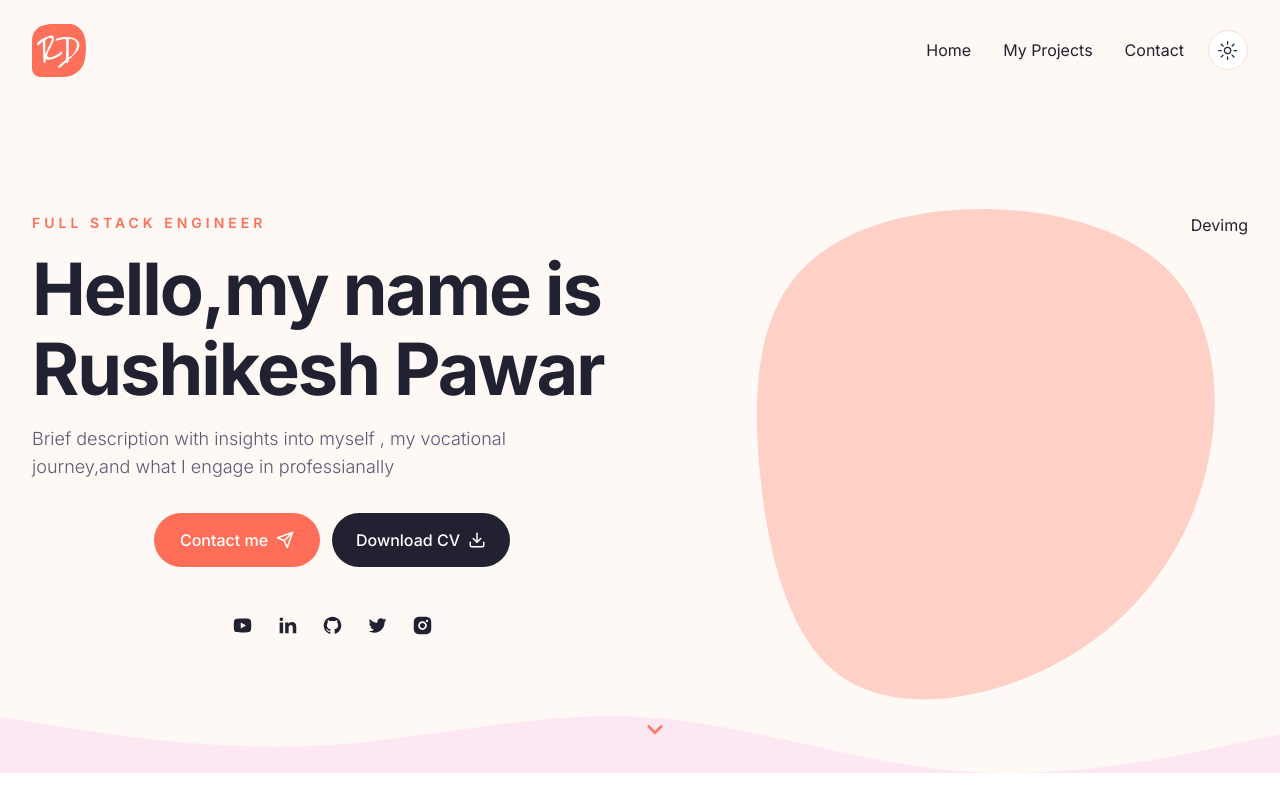
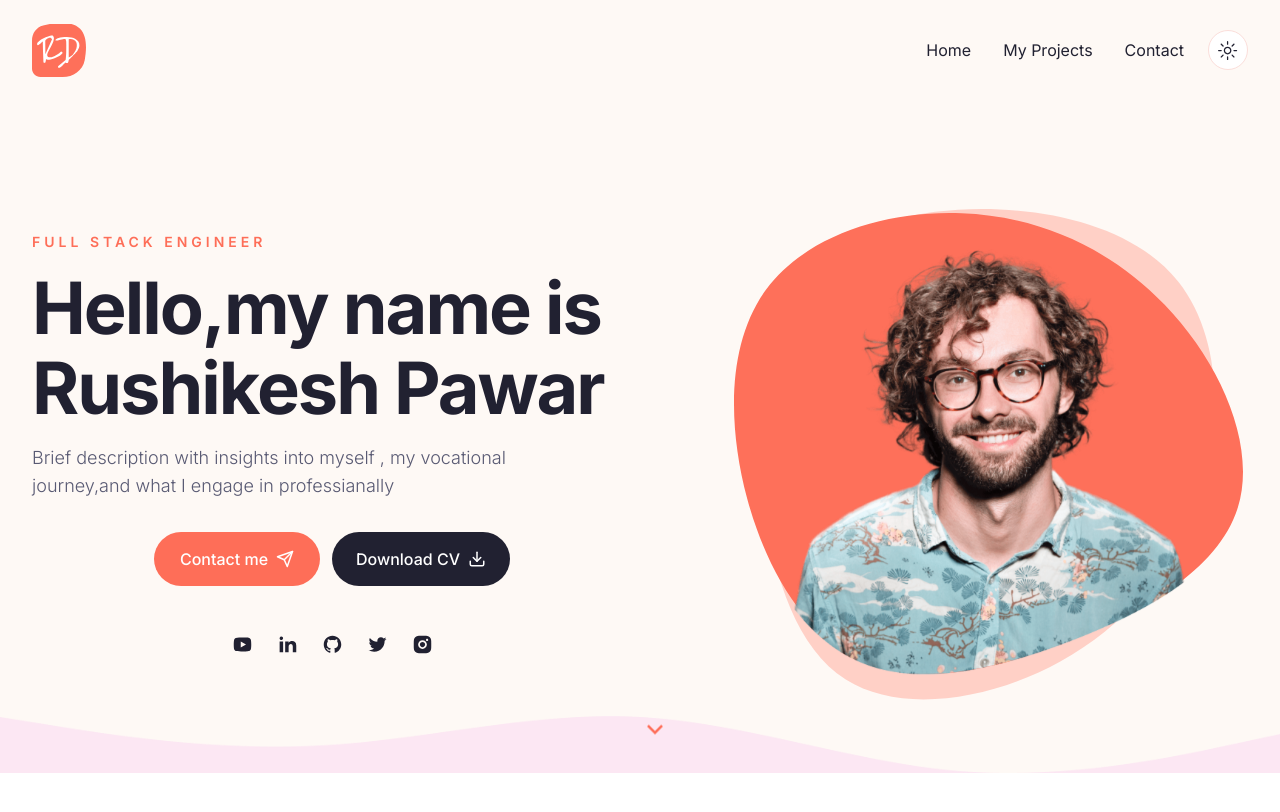
Before and after one commit to Rushi4912/Portfolio, a Next.js app: page / in a window 1280 px wide. Shown: the top 812 px of the page. Built offline with nearby package versions, Linux system fonts and the light colour scheme.

Commit message:
add developer image

```diff
--- a/components/DevImg.jsx
+++ b/components/DevImg.jsx
@@ -1,8 +1,13 @@
 import React from 'react';
+import Image from 'next/image';
 
-const DevImg = () => {
+const DevImg = ({containerStyles,imgSrc}) => {
   return (
-    <div>Devimg</div>
+    <div className={`${containerStyles}`}>
+
+      <Image src={imgSrc} fill priority />
+
+    </div>
   )
 }
 
--- a/components/Hero.jsx
+++ b/components/Hero.jsx
@@ -41,7 +41,9 @@ const Hero = () => {
                       <div className='hidden xl:flex relative'>
 
                            <div className='bg-hero_shape2_light dark:bg-hero_shape2_dark w-[500px] h-[500px] bg-no-repeat absolute -top-1 -right-2'></div>
-                           <DevImg/>
+                           <DevImg  containerStyles="bg-hero_shape w-[520px] h-[462px] bg-no-repeat relative bg-bottom"
+                           imgSrc='/hero/developer.png'
+                           />
                       </div>
                  </div>
 
```
